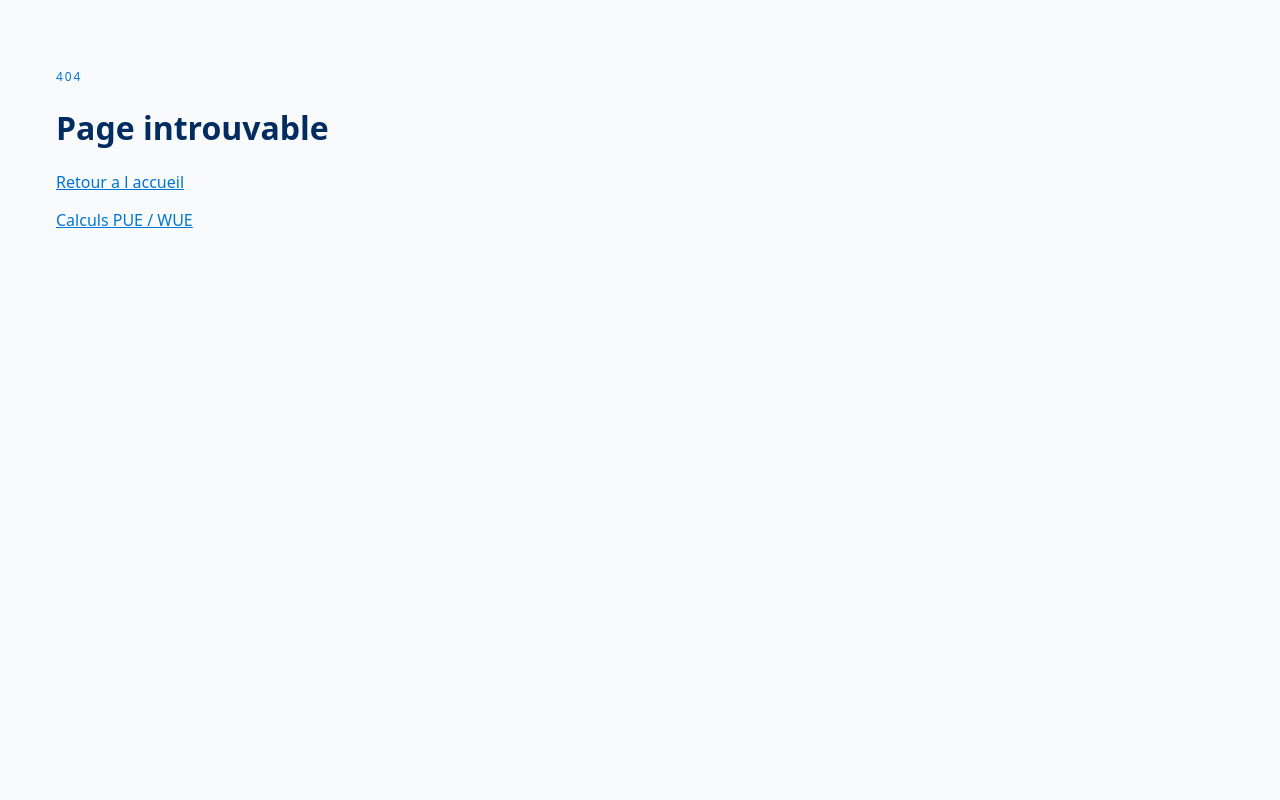
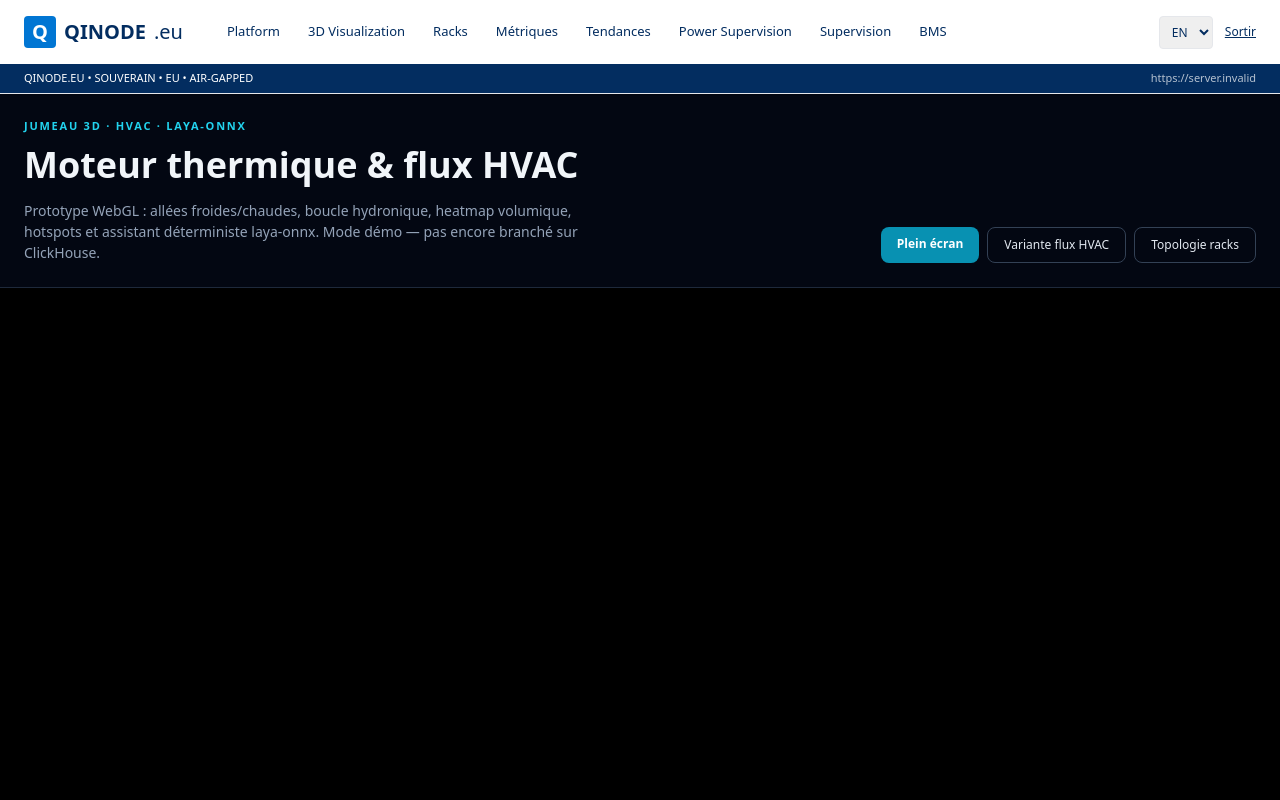
Before and after one commit to Geoking2104/DCIM, a Next.js app in the folder web/: page /en/jumeau in a window 1280 px wide. Before the commit this address had no page. Shown: the top 800 px of the page. Built offline with nearby package versions, Linux system fonts and the light colour scheme; no server answers.

Commit message:
feat(web): expose 3D thermal HVAC engine on /jumeau

```diff
--- /dev/null
+++ b/web/app/[locale]/jumeau/page.tsx
@@ -0,0 +1,56 @@
+import Header from '@/components/Header';
+import TwinDetail from '@/components/TwinDetail';
+import Providers from '@/components/Providers';
+
+export const dynamic = 'force-dynamic';
+
+export default async function JumeauPage({ params }: { params: Promise<{ locale: string }> }) {
+  const { locale } = await params;
+  const engineSrc = '/twin/thermal-hvac.html';
+
+  return (
+    <Providers>
+      <Header />
+      <main className="bg-[#030712] text-slate-100 min-h-[calc(100vh-64px)]">
+        <section className="max-w-[1440px] mx-auto px-6 py-6 flex flex-wrap items-end justify-between gap-4">
+          <div>
+            <p className="text-[11px] uppercase tracking-[0.16em] text-cyan-400 font-semibold">
+              Jumeau 3D · HVAC · laya-onnx
+            </p>
+            <h1 className="text-[28px] md:text-[36px] font-extrabold mt-1">
+              Moteur thermique & flux HVAC
+            </h1>
+            <p className="mt-2 max-w-[72ch] text-[14px] text-slate-400">
+              Prototype WebGL : allées froides/chaudes, boucle hydronique, heatmap volumique,
+              hotspots et assistant déterministe laya-onnx. Mode démo — pas encore branché sur ClickHouse.
+            </p>
+          </div>
+          <div className="flex flex-wrap gap-2 text-[12px]">
+            <a href={engineSrc} target="_blank" rel="noopener" className="px-4 py-2 rounded-lg bg-cyan-600 text-white font-semibold">
+              Plein écran
+            </a>
+            <a href="/twin/thermal-flux.html" target="_blank" rel="noopener" className="px-4 py-2 rounded-lg border border-slate-700 text-slate-200">
+              Variante flux HVAC
+            </a>
+            <a href={`/${locale}/topologie`} className="px-4 py-2 rounded-lg border border-slate-700 text-slate-200">
+              Topologie racks
+            </a>
+          </div>
+        </section>
+
+        <div className="border-y border-slate-800 bg-black">
+          <iframe
+            title="Qinode 3D Thermal HVAC Engine"
+            src={engineSrc}
+            className="w-full h-[78vh] border-0"
+            allow="autoplay"
+          />
+        </div>
+
+        <div className="max-w-[1440px] mx-auto px-6 py-10 text-slate-800 bg-[#FAFAF9]">
+          <TwinDetail locale={locale} />
+        </div>
+      </main>
+    </Providers>
+  );
+}
--- a/web/components/DigitalTwin.tsx
+++ b/web/components/DigitalTwin.tsx
@@ -5,11 +5,19 @@ export default function DigitalTwin(){
     <section id="twin" className="max-w-[1440px] mx-auto px-6 py-12 grid lg:grid-cols-2 gap-8 items-center">
       <div className="slds-card overflow-hidden">
         <OptimizedImage src="/images/img-2.svg" alt="Jumeau thermique isométrique" width={720} height={420} className="h-[420px] w-full object-cover" sizes="(max-width: 1024px) 100vw, 50vw" />
-        <div className="p-3 border-b text-[12px] flex justify-between"><span>Thermal</span><span className="bg-[#E6F2FE] px-2 rounded">ISOMETRIC</span></div>
+        <div className="p-3 border-b text-[12px] flex justify-between"><span>Thermal + HVAC</span><span className="bg-[#E6F2FE] px-2 rounded">WEBGL LIVE</span></div>
       </div>
       <div>
         <div className="text-[12px] font-bold uppercase text-[#0176D3]">Walkthrough + Layers</div>
         <h2 className="text-[30px] font-bold mt-2">Digital Twin WebGL + AR</h2>
+        <p className="mt-3 text-[14px] text-slate-600 max-w-[56ch]">
+          Moteur 3D interactif : flux d’air froid/chaud, boucle d’eau glacée, heatmap spatiale,
+          injection de hotspot et recommandation laya-onnx.
+        </p>
+        <div className="mt-5 flex flex-wrap gap-2">
+          <a href="/fr/jumeau" className="px-4 py-2 rounded bg-[#0176D3] text-white text-[13px] font-semibold">Ouvrir le jumeau 3D</a>
+          <a href="/twin/thermal-hvac.html" target="_blank" rel="noopener" className="px-4 py-2 rounded border text-[13px] font-semibold">Plein écran</a>
+        </div>
         <div className="mt-6 slds-card p-4 bg-[#032D60] text-white font-mono text-[12px]">subscription {'{'} rackUpdated {'{'} id temperature {'}'} {'}'}</div>
       </div>
     </section>
--- a/web/components/Header.tsx
+++ b/web/components/Header.tsx
@@ -22,6 +22,7 @@ export default function Header(){
           </a>
           <nav className="hidden lg:flex gap-1 text-[13px] font-medium">
             <a href={`/${locale}/plateforme`} className="px-3 py-2 hover:bg-[#F3F3F3] rounded">{t('platform')}</a>
+            <a href={`/${locale}/jumeau`} className="px-3 py-2 hover:bg-[#F3F3F3] rounded">{t('twin')}</a>
             <a href={`/${locale}/topologie`} className="px-3 py-2 hover:bg-[#F3F3F3] rounded">Racks</a>
             <a href={`/${locale}/metriques`} className="px-3 py-2 hover:bg-[#F3F3F3] rounded">Métriques</a>
             <a href={`/${locale}/metriques/tendances`} className="px-3 py-2 hover:bg-[#F3F3F3] rounded">Tendances</a>
```
Also changed, not shown: 1 other file (tests, documents, lock files or other folders).
